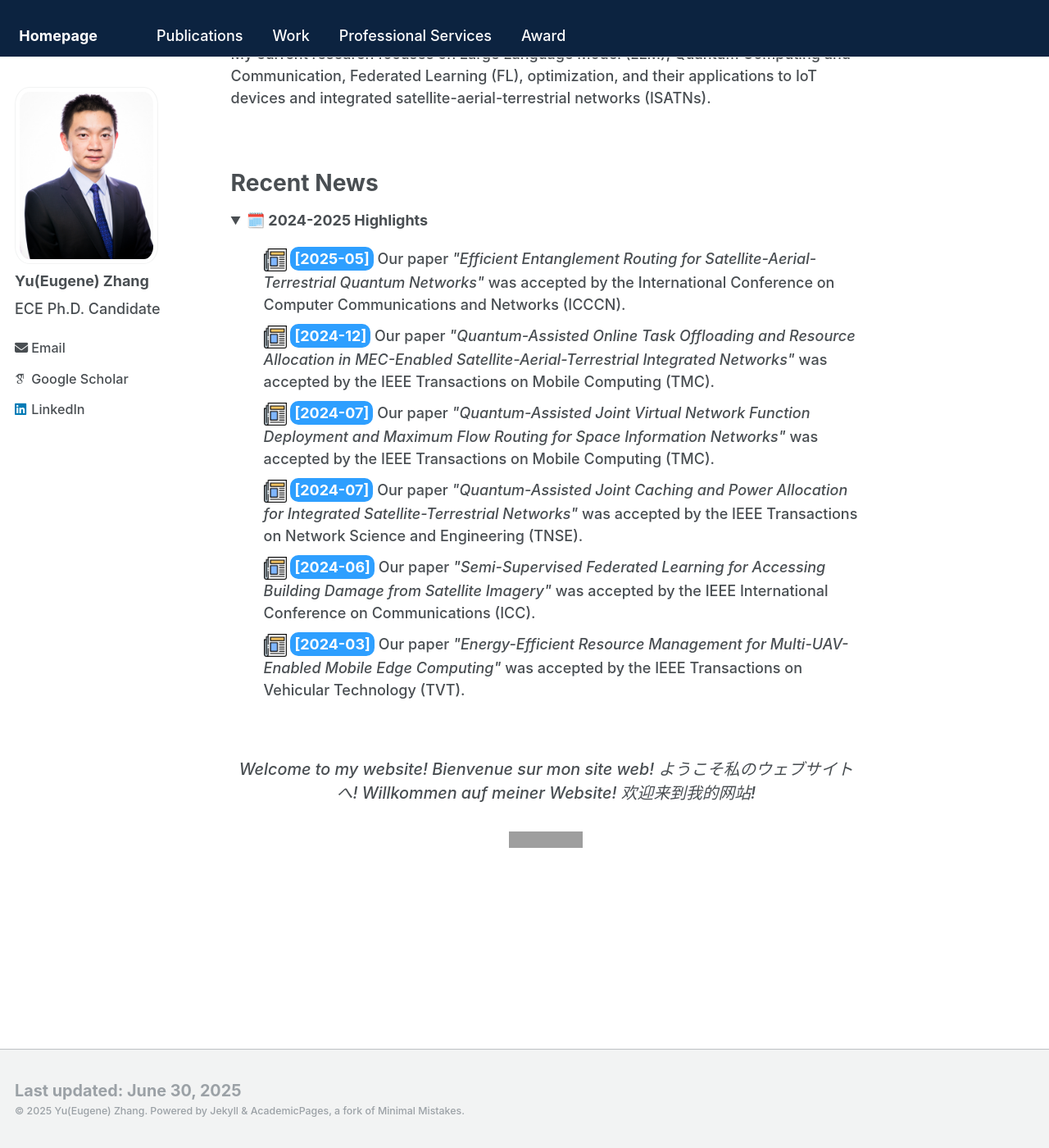
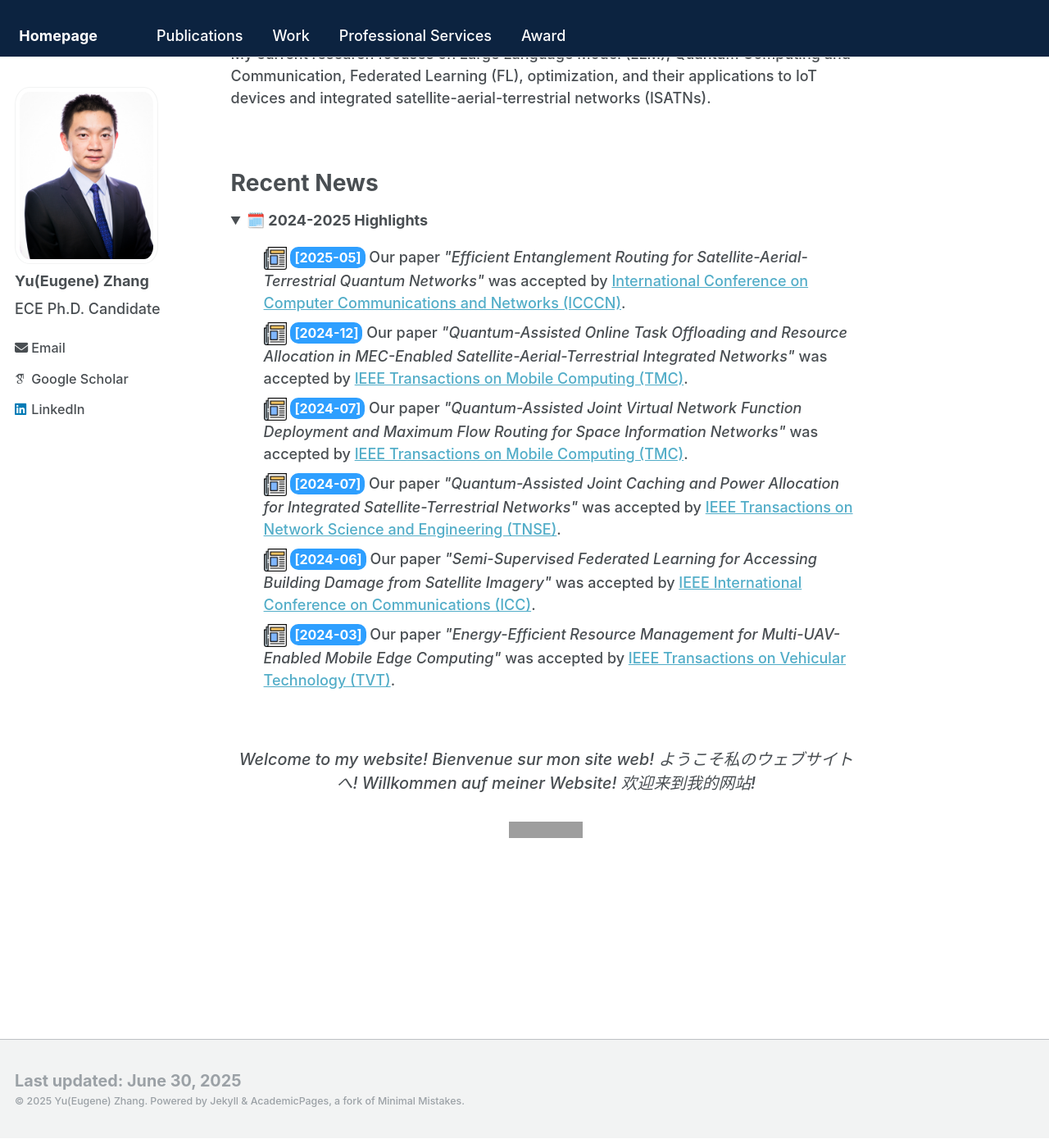
Before and after one commit to Yu-Zhang-Eugene/yu-zhang-eugene.github.io, a Jekyll site: the page built from _pages/about.md, in a window 1280 px wide and 1400 px high, scrolled down 457 px. Shown: the whole window at 82% size. Built offline with Jekyll 4.4.1, drawn with Linux system fonts in a browser that asks for light colours; some web fonts are replaced; grey boxes are pictures that could not be loaded.

Commit message:
modified:   _pages/about.md 	modified:   assets/css/main.scss

```diff
--- a/_pages/about.md
+++ b/_pages/about.md
@@ -29,32 +29,32 @@ Recent News
 <ul style="list-style: none;">
   <li>
     <img src="/images/newspaper.png" alt="news" height="28px" width="28px">
-    <span class="date-tag blue">[2025-05]</span> Our paper <em>"Efficient Entanglement Routing for Satellite-Aerial-Terrestrial Quantum Networks"</em> was accepted by the International Conference on Computer Communications and Networks (ICCCN).
+    <span class="date-tag blue">[2025-05]</span> Our paper <em>"Efficient Entanglement Routing for Satellite-Aerial-Terrestrial Quantum Networks"</em> was accepted by <a href="http://www.icccn.org/" target="_blank">International Conference on Computer Communications and Networks (ICCCN)</a>.
   </li>
 
   <li>
     <img src="/images/newspaper.png" alt="news" height="28px" width="28px">
-    <span class="date-tag blue">[2024-12]</span> Our paper <em>"Quantum-Assisted Online Task Offloading and Resource Allocation in MEC-Enabled Satellite-Aerial-Terrestrial Integrated Networks"</em> was accepted by the IEEE Transactions on Mobile Computing (TMC).
+    <span class="date-tag blue">[2024-12]</span> Our paper <em>"Quantum-Assisted Online Task Offloading and Resource Allocation in MEC-Enabled Satellite-Aerial-Terrestrial Integrated Networks"</em> was accepted by <a href="https://ieeexplore.ieee.org/xpl/RecentIssue.jsp?punumber=7755" target="_blank">IEEE Transactions on Mobile Computing (TMC)</a>.
   </li>
 
   <li>
     <img src="/images/newspaper.png" alt="news" height="28px" width="28px">
-    <span class="date-tag blue">[2024-07]</span> Our paper <em>"Quantum-Assisted Joint Virtual Network Function Deployment and Maximum Flow Routing for Space Information Networks"</em> was accepted by the IEEE Transactions on Mobile Computing (TMC).
+    <span class="date-tag blue">[2024-07]</span> Our paper <em>"Quantum-Assisted Joint Virtual Network Function Deployment and Maximum Flow Routing for Space Information Networks"</em> was accepted by <a href="https://ieeexplore.ieee.org/xpl/RecentIssue.jsp?punumber=7755" target="_blank">IEEE Transactions on Mobile Computing (TMC)</a>.
   </li>
 
   <li>
     <img src="/images/newspaper.png" alt="news" height="28px" width="28px">
-    <span class="date-tag blue">[2024-07]</span> Our paper <em>"Quantum-Assisted Joint Caching and Power Allocation for Integrated Satellite-Terrestrial Networks"</em> was accepted by the IEEE Transactions on Network Science and Engineering (TNSE).
+    <span class="date-tag blue">[2024-07]</span> Our paper <em>"Quantum-Assisted Joint Caching and Power Allocation for Integrated Satellite-Terrestrial Networks"</em> was accepted by <a href="https://ieeexplore.ieee.org/xpl/RecentIssue.jsp?punumber=6488902" target="_blank">IEEE Transactions on Network Science and Engineering (TNSE)</a>.
   </li>
 
   <li>
     <img src="/images/newspaper.png" alt="news" height="28px" width="28px">
-    <span class="date-tag blue">[2024-06]</span> Our paper <em>"Semi-Supervised Federated Learning for Accessing Building Damage from Satellite Imagery"</em> was accepted by the IEEE International Conference on Communications (ICC).
+    <span class="date-tag blue">[2024-06]</span> Our paper <em>"Semi-Supervised Federated Learning for Accessing Building Damage from Satellite Imagery"</em> was accepted by <a href="https://icc2024.ieee-icc.org/" target="_blank">IEEE International Conference on Communications (ICC)</a>.
   </li>
 
   <li>
     <img src="/images/newspaper.png" alt="news" height="28px" width="28px">
-    <span class="date-tag blue">[2024-03]</span> Our paper <em>"Energy-Efficient Resource Management for Multi-UAV-Enabled Mobile Edge Computing"</em> was accepted by the IEEE Transactions on Vehicular Technology (TVT).
+    <span class="date-tag blue">[2024-03]</span> Our paper <em>"Energy-Efficient Resource Management for Multi-UAV-Enabled Mobile Edge Computing"</em> was accepted by <a href="https://ieeexplore.ieee.org/xpl/RecentIssue.jsp?punumber=25" target="_blank">IEEE Transactions on Vehicular Technology (TVT)</a>.
   </li>
 </ul>
 </details>
--- a/assets/css/main.scss
+++ b/assets/css/main.scss
@@ -43,7 +43,7 @@
 .date-tag {
     display: inline-block;
     padding: 1px 5px;
-    font-size: 18px;
+    font-size: 16px;
     font-weight: bold;
     color: white;
     border-radius: 10px;
```
